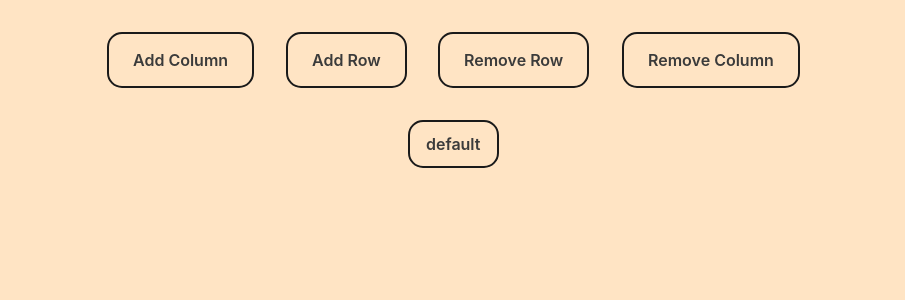
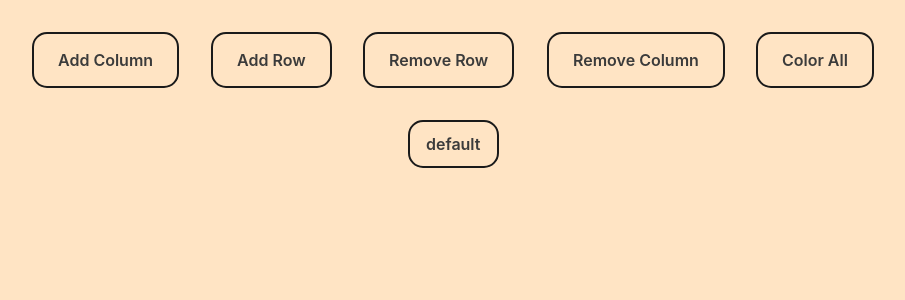
Before and after one commit to shellyh0626/Assignment6TTP, a React (Create React App) app: page / in a window 1280 px wide. Shown: the top 300 px of the page, without its empty margins (187-1092 px from the left). Built offline with nearby package versions, Linux system fonts and the light colour scheme.

Commit message:
added color all functional

```diff
--- a/src/components/Table/Table.jsx
+++ b/src/components/Table/Table.jsx
@@ -7,6 +7,8 @@ const Table = () => {
   const [rows, setRows] = useState([]);
   const [numCols, setNumCols] = useState(1);
   const [color, setColor] = useState("white");
+
+  useEffect(() => {redrawRows()}, [numCols]);
 
   const addColumn = () => {
     setNumCols(numCols+1);
@@ -19,8 +21,6 @@ const Table = () => {
     }
     setRows(newRows);
   }
-
-  useEffect(() => {redrawRows()}, [numCols]);
 
   const addRow = () => {
     setRows([...rows, <TableRow numCols={numCols} changeCellColor={changeCellColor} key={rows.length}/>]);
@@ -50,12 +50,25 @@ const Table = () => {
     event.target.style.backgroundColor = color;
   }
 
+
+  //When the color All button is clicked, the cells color will change
+  //based on the currently selected color
+  const colorAll = () => {
+    //gets all the cell from the table and iterates using forEach to change the color
+    const tableCells = document.querySelectorAll('.Table td');
+    tableCells.forEach((cell) => {
+      cell.style.backgroundColor = color;
+    });
+  };
+
+
   return (
     <div className='Table'>
         <button className="button" onClick={addColumn}>Add Column</button>
         <button className="button" onClick={addRow}>Add Row</button>
         <button className="button" onClick={removeRow}>Remove Row</button>
         <button className="button" onClick={removeColumn}>Remove Column</button>
+        <button className="button" onClick={colorAll}>Color All</button>
         <div className='colorPicker'>
         <select className={`select-color ${color}`} onChange={handleColorChange}>
             <option value="white">default</option>
--- a/src/components/TableRow.jsx
+++ b/src/components/TableRow.jsx
@@ -5,7 +5,7 @@ const TableRow = ({numCols, changeCellColor}) => {
   const popCells = () => {
     var cells = [];
     for (let i = 0; i < numCols; i++) {
-      cells.push(<TableCell changeCellColor={(e) => changeCellColor(e)} key={i}/>);
+        cells.push(<TableCell changeCellColor={(e) => changeCellColor(e)} key={i}/>);
     }
     return cells;
   }
```
